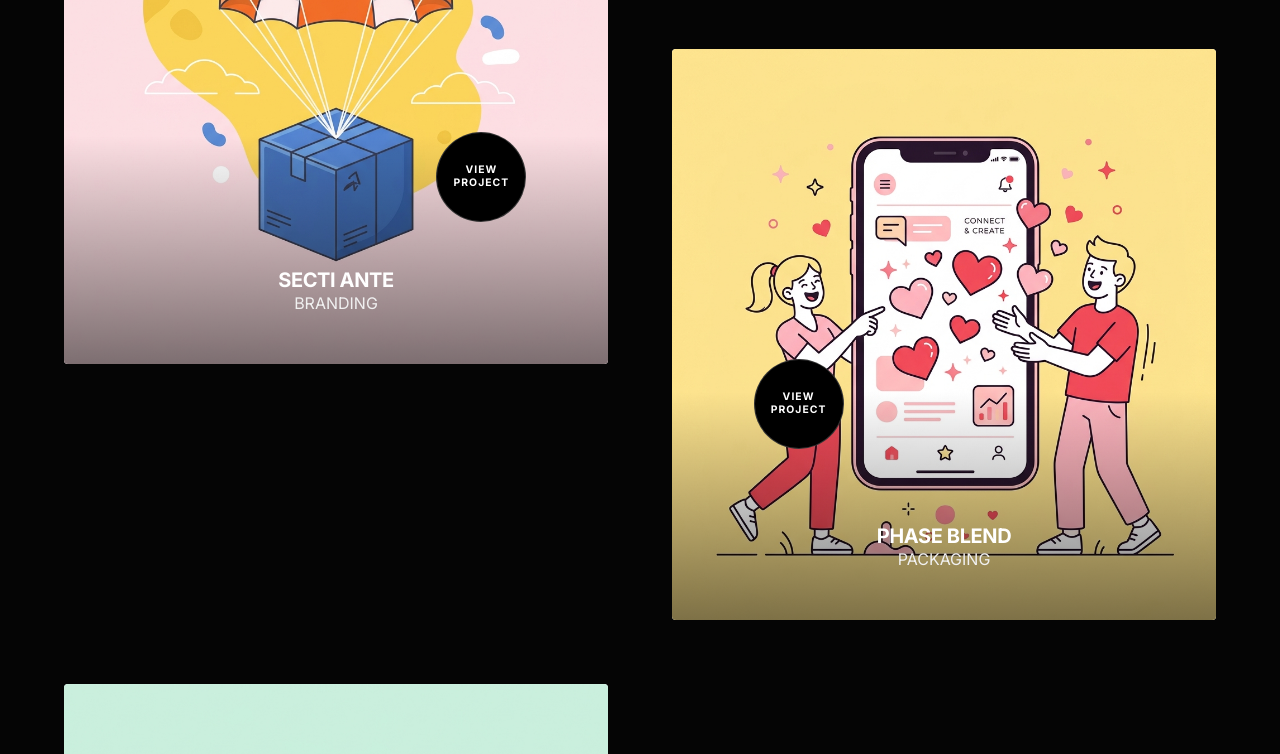
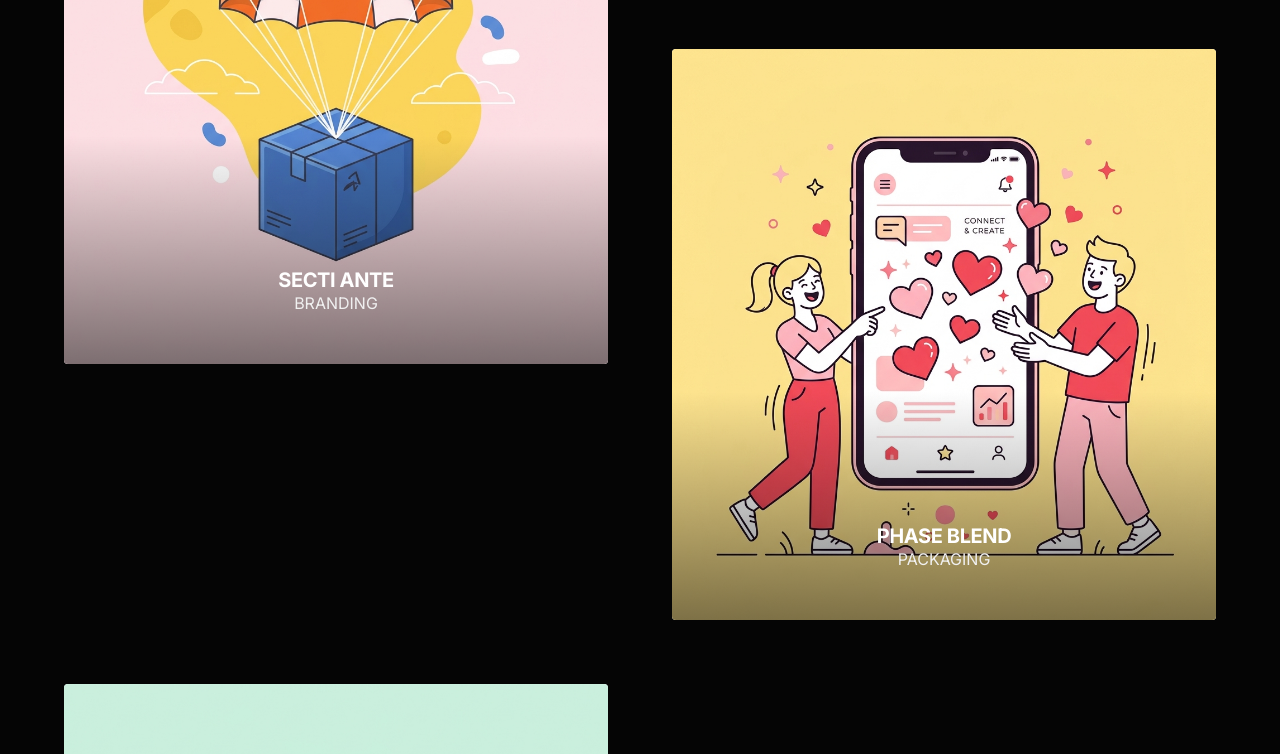
Before and after one commit to dilshandevxx/dilshan-personal-portfolio, a Next.js app: page / in a window 1280 px wide. Shown: the part 1440-2194 px from the top of the page. Built offline with nearby package versions, Linux system fonts and the light colour scheme; a web font is replaced by a local one.

Commit message:
style(work): remove view project badge from project cards

```diff
--- a/src/components/cover/sections/SelectedWork.tsx
+++ b/src/components/cover/sections/SelectedWork.tsx
@@ -33,9 +33,6 @@ export default function SelectedWork() {
                   className={styles.image}
                 />
                 <div className={styles.overlay}>
-                  <div className={styles.viewBadge}>
-                    View<br />Project
-                  </div>
                   <h3 className={styles.projectName}>{project.title}</h3>
                   <span className={styles.projectCategory}>{project.category}</span>
                 </div>
```
